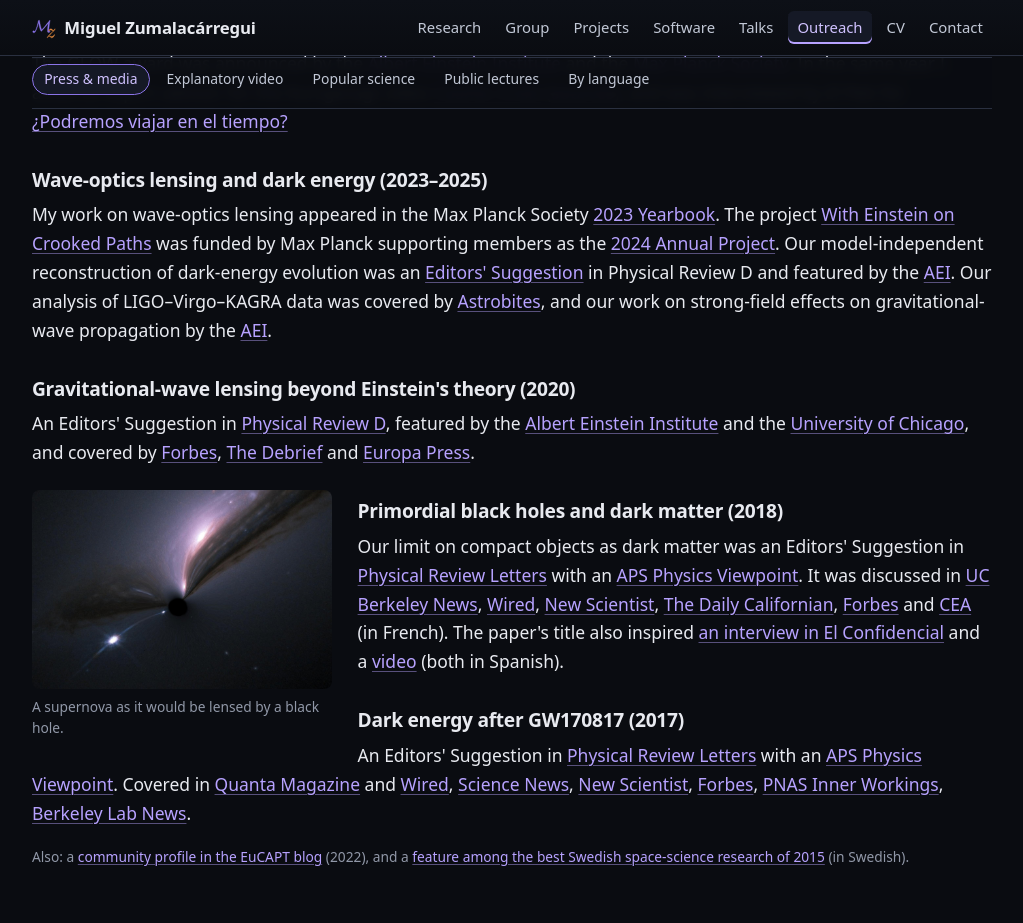
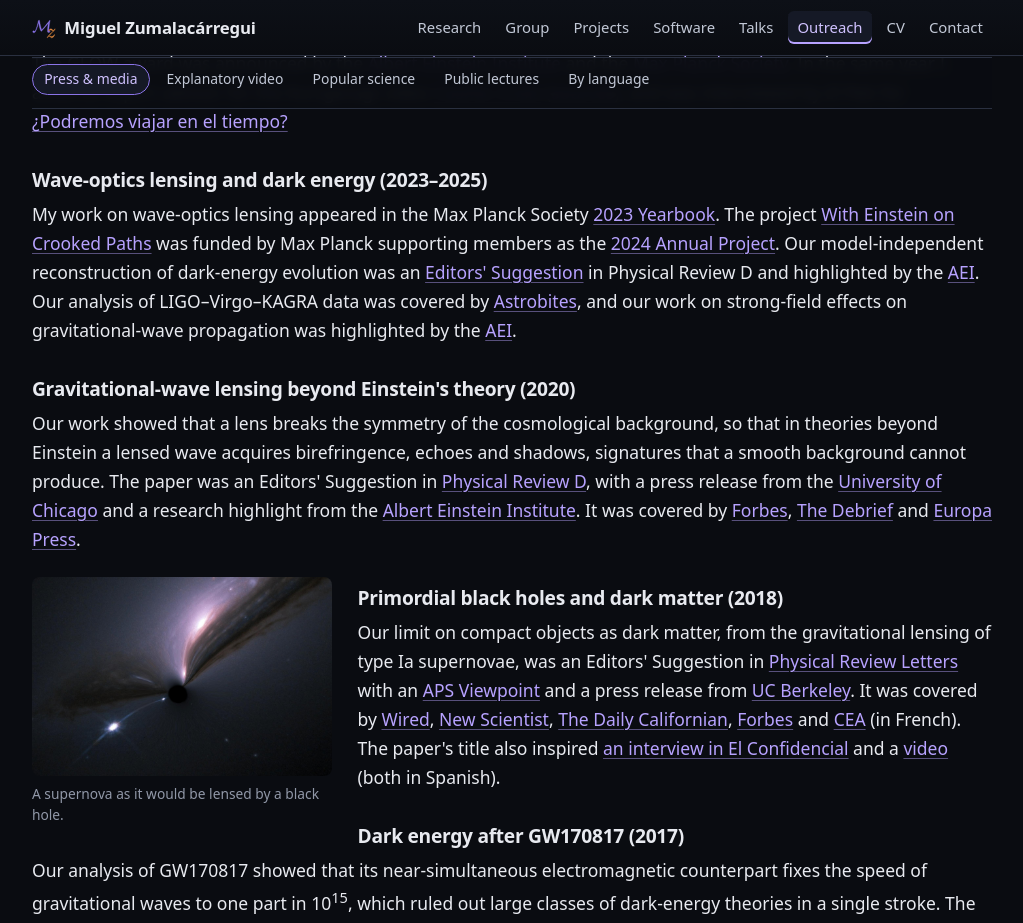
Before and after one commit to miguelzuma/miguelzuma.github.io, a Jekyll site: the page built from outreach.html, in a window 1280 px wide and 1400 px high, scrolled down 1030 px. Shown: the top 923 px of the window, without its empty margins (128-1151 px from the left). Built offline with Jekyll 4.4.1, drawn with Linux system fonts in a browser that asks for light colours; some of the changed text lies outside the part shown.

Commit message:
Outreach: the science first, and one vocabulary for the coverage
Every press paragraph now opens on what the paper found. The 2020 and 2017
entries opened on the distinction instead, which told a reader the journal
liked the work without saying what it was.

One vocabulary throughout: a press release from the institution that issued
one, a research highlight from the one that ran a highlight (the 2020 AEI
item), and "covered by" for the press. Chicago, Berkeley Lab and UC Berkeley
were press releases written as coverage. "APS Viewpoint" everywhere, matching
_data/results.yml, on research.html and _data/news.yml as well.

Co-Authored-By: Claude Opus 5 <noreply@anthropic.com>
Claude-Session: https://claude.ai/code/session_01E2ZbXszK9qt9svKVxU5Yrt

```diff
--- a/_data/news.yml
+++ b/_data/news.yml
@@ -172,7 +172,7 @@
   text: >-
     Our limit on stellar-mass compact objects as dark matter, from the lensing
     of type Ia supernovae, was an Editors' Suggestion in Physical Review
-    Letters with an APS Physics Viewpoint.
+    Letters with an APS Viewpoint.
   links:
     - text: "PRL 121, 141101"
       url: "https://journals.aps.org/prl/abstract/10.1103/PhysRevLett.121.141101"
@@ -183,7 +183,7 @@
   text: >-
     Dark energy after GW170817, on which scalar-tensor theories survive the
     neutron-star merger's bound on the speed of gravity, was an Editors'
-    Suggestion in Physical Review Letters with an APS Physics Viewpoint.
+    Suggestion in Physical Review Letters with an APS Viewpoint.
   links:
     - text: "PRL 119, 251304"
       url: "https://journals.aps.org/prl/abstract/10.1103/PhysRevLett.119.251304"
--- a/outreach.html
+++ b/outreach.html
@@ -111,21 +111,27 @@ sections:
     <a href="https://www.mpg.de/annualproject2024" rel="noopener">2024 Annual Project</a>.
     Our model-independent reconstruction of dark-energy evolution was an
     <a href="https://doi.org/10.1103/dj3k-84v4" rel="noopener">Editors' Suggestion</a>
-    in Physical Review D and featured by the
+    in Physical Review D and highlighted by the
     <a href="https://www.aei.mpg.de/1260854/a-model-independent-reconstruction-of-dark-energy-through-the-universe-s-history" rel="noopener">AEI</a>.
     Our analysis of LIGO–Virgo–KAGRA data was covered by
     <a href="https://astrobites.org/2023/04/11/gravitational-waves-a-la-general-relativity-or-scrambled/" rel="noopener">Astrobites</a>,
-    and our work on strong-field effects on gravitational-wave propagation by the
+    and our work on strong-field effects on gravitational-wave propagation was
+    highlighted by the
     <a href="https://www.aei.mpg.de/1183585/strong-space-time-curvature" rel="noopener">AEI</a>.
   </p>
 
   <h3>Gravitational-wave lensing beyond Einstein's theory (2020)</h3>
   <p>
-    An Editors' Suggestion in
+    Our work showed that a lens breaks the symmetry of the cosmological
+    background, so that in theories beyond Einstein a lensed wave acquires
+    birefringence, echoes and shadows, signatures that a smooth background
+    cannot produce. The paper was an Editors' Suggestion in
     <a href="https://journals.aps.org/prd/abstract/10.1103/PhysRevD.102.124048" rel="noopener">Physical Review D</a>,
-    featured by the <a href="https://www.aei.mpg.de/597240/testing-einstein-s-theory-with-lensing-of-gravitational-waves" rel="noopener">Albert Einstein Institute</a>
-    and the <a href="https://news.uchicago.edu/story/ripples-space-time-could-provide-clues-missing-components-universe" rel="noopener">University of Chicago</a>,
-    and covered by <a href="https://www.forbes.com/sites/startswithabang/2020/12/24/how-gravitational-waves-might-wind-up-proving-einstein-wrong" rel="noopener">Forbes</a>,
+    with a press release from the
+    <a href="https://news.uchicago.edu/story/ripples-space-time-could-provide-clues-missing-components-universe" rel="noopener">University of Chicago</a>
+    and a research highlight from the
+    <a href="https://www.aei.mpg.de/597240/testing-einstein-s-theory-with-lensing-of-gravitational-waves" rel="noopener">Albert Einstein Institute</a>.
+    It was covered by <a href="https://www.forbes.com/sites/startswithabang/2020/12/24/how-gravitational-waves-might-wind-up-proving-einstein-wrong" rel="noopener">Forbes</a>,
     <a href="https://thedebrief.org/gravitational-waves-offer-clues-to-a-longstanding-cosmic-mystery/" rel="noopener">The Debrief</a>
     and <a href="https://www.europapress.es/ciencia/astronomia/noticia-encontrar-piezas-faltan-comprension-universo-20201228165225.html" rel="noopener">Europa Press</a>.
   </p>
@@ -138,11 +144,13 @@ sections:
 
   <h3>Primordial black holes and dark matter (2018)</h3>
   <p>
-    Our limit on compact objects as dark matter was an Editors' Suggestion in
+    Our limit on compact objects as dark matter, from the gravitational lensing
+    of type Ia supernovae, was an Editors' Suggestion in
     <a href="https://journals.aps.org/prl/abstract/10.1103/PhysRevLett.121.141101" rel="noopener">Physical Review Letters</a>
-    with an <a href="https://physics.aps.org/articles/v11/97" rel="noopener">APS Physics Viewpoint</a>.
-    It was discussed in
-    <a href="https://news.berkeley.edu/2018/10/02/black-holes-ruled-out-as-universes-missing-dark-matter/" rel="noopener">UC Berkeley News</a>,
+    with an <a href="https://physics.aps.org/articles/v11/97" rel="noopener">APS Viewpoint</a>
+    and a press release from
+    <a href="https://news.berkeley.edu/2018/10/02/black-holes-ruled-out-as-universes-missing-dark-matter/" rel="noopener">UC Berkeley</a>.
+    It was covered by
     <a href="https://www.wired.com/story/for-dark-matter-hunters-out-there-theories-are-catching-on/" rel="noopener">Wired</a>,
     <a href="https://www.newscientist.com/article/2156252-ancient-black-holes-ruled-out-as-source-of-all-dark-matter" rel="noopener">New Scientist</a>,
     <a href="https://www.dailycal.org/2018/10/03/uc-berkeley-researchers-find-black-holes-do-not-constitute-all-dark-matter/" rel="noopener">The Daily Californian</a>,
@@ -155,17 +163,21 @@ sections:
 
   <h3>Dark energy after GW170817 (2017)</h3>
   <p>
-    An Editors' Suggestion in
+    Our analysis of GW170817 showed that its near-simultaneous electromagnetic
+    counterpart fixes the speed of gravitational waves to one part in
+    10<sup>15</sup>, which ruled out large classes of dark-energy theories in a
+    single stroke. The paper was an Editors' Suggestion in
     <a href="https://journals.aps.org/prl/abstract/10.1103/PhysRevLett.119.251304" rel="noopener">Physical Review Letters</a>
-    with an <a href="https://physics.aps.org/articles/v10/134" rel="noopener">APS Physics Viewpoint</a>.
-    Covered in
-    <a href="https://www.quantamagazine.org/troubled-times-for-alternatives-to-einsteins-theory-of-gravity-20180430/" rel="noopener">Quanta Magazine</a>
-    and <a href="https://www.wired.com/story/troubled-times-for-alternatives-to-einsteins-theory-of-gravity/" rel="noopener">Wired</a>,
+    with an <a href="https://physics.aps.org/articles/v10/134" rel="noopener">APS Viewpoint</a>
+    and a press release from
+    <a href="https://newscenter.lbl.gov/2017/12/18/star-mergers-test-gravity-dark-energy-theories/" rel="noopener">Berkeley Lab</a>.
+    It was covered by
+    <a href="https://www.quantamagazine.org/troubled-times-for-alternatives-to-einsteins-theory-of-gravity-20180430/" rel="noopener">Quanta Magazine</a>,
+    <a href="https://www.wired.com/story/troubled-times-for-alternatives-to-einsteins-theory-of-gravity/" rel="noopener">Wired</a>,
     <a href="https://www.sciencenews.org/article/what-detecting-gravitational-waves-means-expansion-universe" rel="noopener">Science News</a>,
     <a href="https://www.newscientist.com/article/2151020-dark-energy-survives-neutron-star-crash-test-while-rivals-fail/" rel="noopener">New Scientist</a>,
-    <a href="https://www.forbes.com/sites/startswithabang/2017/10/25/merging-neutron-stars-deliver-deathblow-to-dark-matter-and-dark-energy-alternatives" rel="noopener">Forbes</a>,
-    <a href="https://www.pnas.org/content/115/40/9810.full" rel="noopener">PNAS Inner Workings</a>,
-    <a href="https://newscenter.lbl.gov/2017/12/18/star-mergers-test-gravity-dark-energy-theories/" rel="noopener">Berkeley Lab News</a>.
+    <a href="https://www.forbes.com/sites/startswithabang/2017/10/25/merging-neutron-stars-deliver-deathblow-to-dark-matter-and-dark-energy-alternatives" rel="noopener">Forbes</a>
+    and <a href="https://www.pnas.org/content/115/40/9810.full" rel="noopener">PNAS Inner Workings</a>.
   </p>
 
   <p class="small">
--- a/research.html
+++ b/research.html
@@ -244,7 +244,7 @@ sections:
       <span class="authors">M. Zumalacárregui, U. Seljak</span>
       <span class="journal">Phys. Rev. Lett. <strong>121</strong>, 141101 (2018)</span>
       <span class="badge">Editors' Suggestion</span>
-      <a href="https://physics.aps.org/articles/v11/97" rel="noopener">APS Physics Viewpoint</a>
+      <a href="https://physics.aps.org/articles/v11/97" rel="noopener">APS Viewpoint</a>
       <span class="feature">Featured by <a href="https://news.berkeley.edu/2018/10/02/black-holes-ruled-out-as-universes-missing-dark-matter/" rel="noopener">UC Berkeley</a>, <a href="https://www.cea.fr/drf/Pages/Actualites/En-direct-des-labos/2018/matiere-noire--la-theorie-des-trous-noirs-disqualifiee-.aspx" rel="noopener">CEA</a>, <a href="https://www.newscientist.com/article/2156252-ancient-black-holes-ruled-out-as-source-of-all-dark-matter" rel="noopener">New Scientist</a></span>
     </li>
     <li>
@@ -398,7 +398,7 @@ sections:
       <span class="authors">J. M. Ezquiaga, M. Zumalacárregui</span>
       <span class="journal">Phys. Rev. Lett. <strong>119</strong>, 251304 (2017)</span>
       <span class="badge">Editors' Suggestion</span>
-      <a href="https://physics.aps.org/articles/v10/134" rel="noopener">APS Physics Viewpoint</a>
+      <a href="https://physics.aps.org/articles/v10/134" rel="noopener">APS Viewpoint</a>
       <span class="feature">Featured by <a href="https://newscenter.lbl.gov/2017/12/18/star-mergers-test-gravity-dark-energy-theories/" rel="noopener">Berkeley Lab</a></span>
     </li>
     <li>
```
